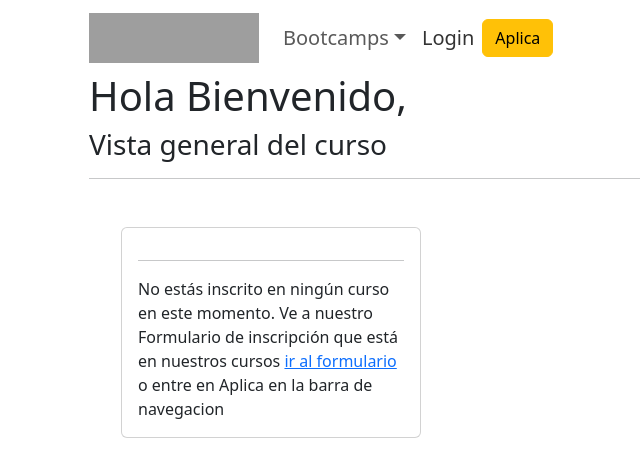
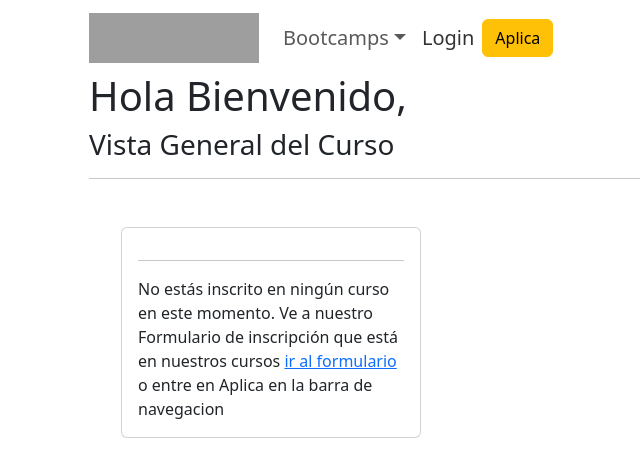
Before and after one commit to FerNIX1/Kodigo-App, a React (Vite) app: page /welcome in a window 1280 px wide. Shown: the top 476 px of the page, without its empty margins (5-645 px from the left). Built offline with nearby package versions, Linux system fonts and the light colour scheme; no server answers; the database is empty; grey boxes are pictures that could not be loaded.

Commit message:
otro cambio de importacion

```diff
--- a/src/components/welcome/Welcome.jsx
+++ b/src/components/welcome/Welcome.jsx
@@ -38,7 +38,7 @@ export const Welcome = () => {
     <section>
       <div className="container mt-5">
         <h1>Hola Bienvenido, {email}</h1>
-        <h3>Vista general del curso</h3>
+        <h3>Vista General del Curso</h3>
         <hr />
         <section>
       <div className="container mt-5">
```
